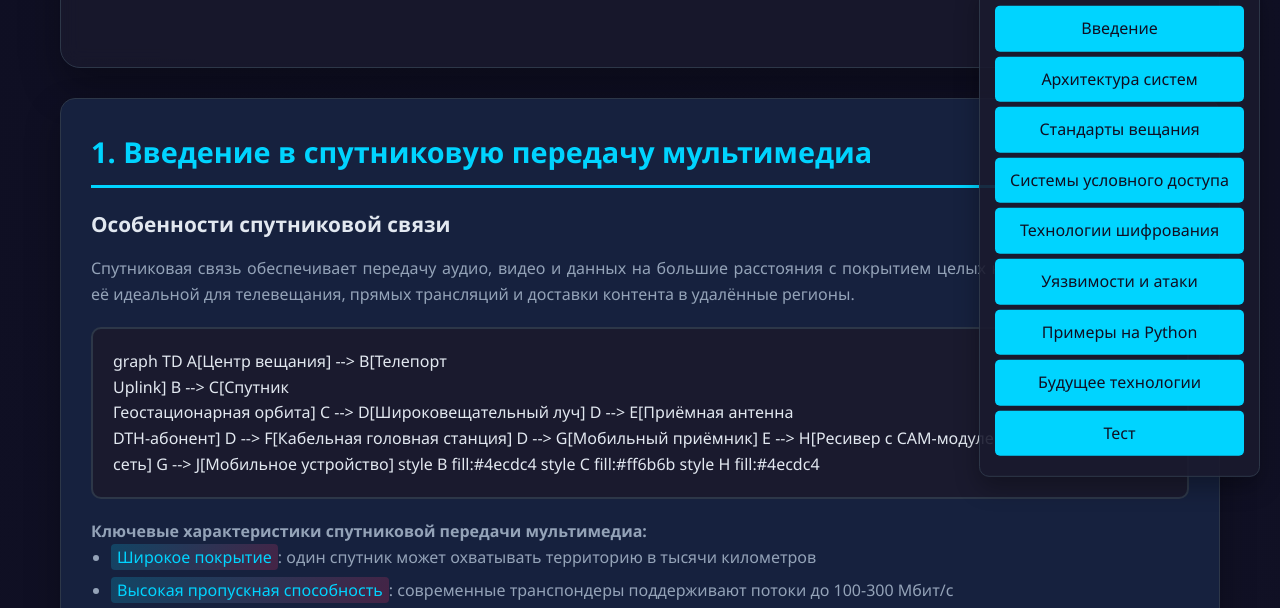
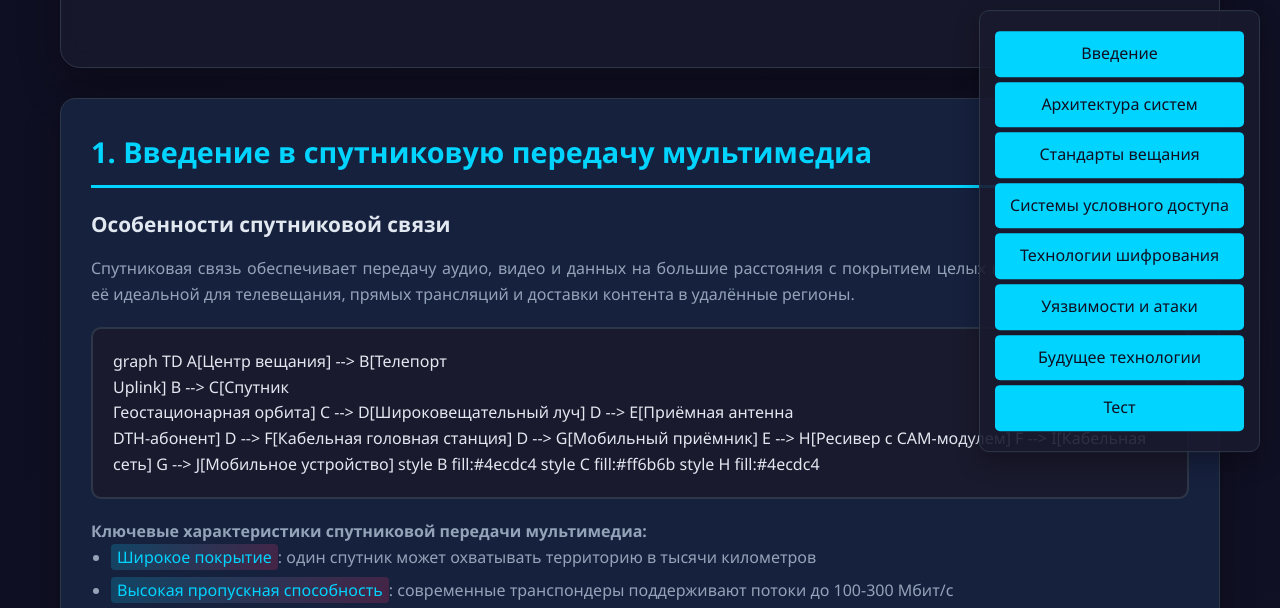
Before and after one commit to antihaos/site, a plain HTML site: page lectures/multimedia/fdba98d350e2496cb516927b779b9151.html in a window 1280 px wide. Shown: the part 169-777 px from the top of the page. Drawn offline with nearby package versions, Linux system fonts and the light colour scheme; a script that the page names is missing.

Commit message:
fix menu

```diff
--- a/lectures/multimedia/fdba98d350e2496cb516927b779b9151.html
+++ b/lectures/multimedia/fdba98d350e2496cb516927b779b9151.html
@@ -571,7 +571,7 @@
         <a href="#section4" class="nav-item">Системы условного доступа</a>
         <a href="#section5" class="nav-item">Технологии шифрования</a>
         <a href="#section6" class="nav-item">Уязвимости и атаки</a>
-        <a href="#section7" class="nav-item">Примеры на Python</a>
+        <!-- <a href="#section7" class="nav-item">Примеры на Python</a> -->
         <a href="#section8" class="nav-item">Будущее технологии</a>
         <a href="#quiz" class="nav-item">Тест</a>
     </div>
```
